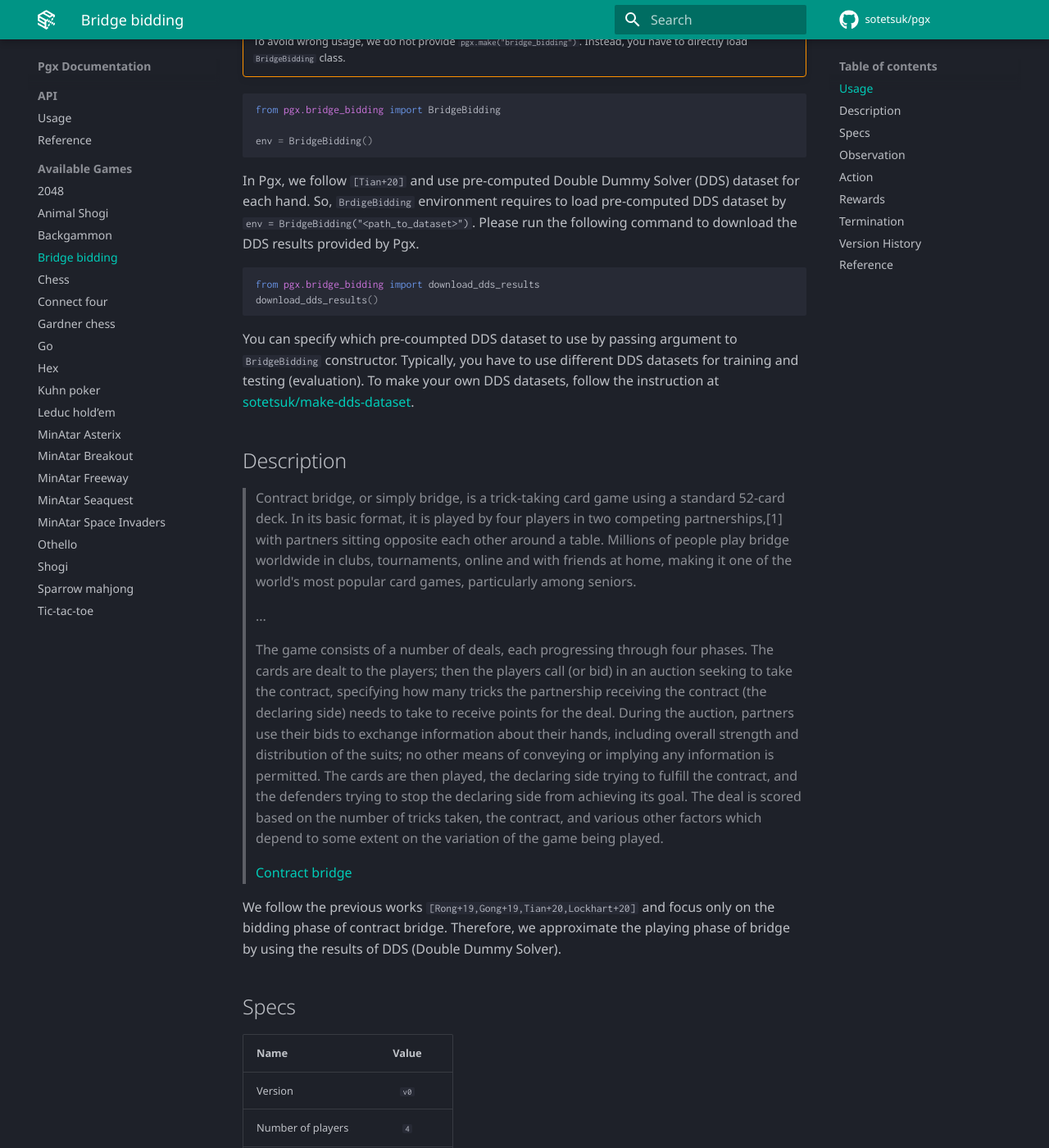
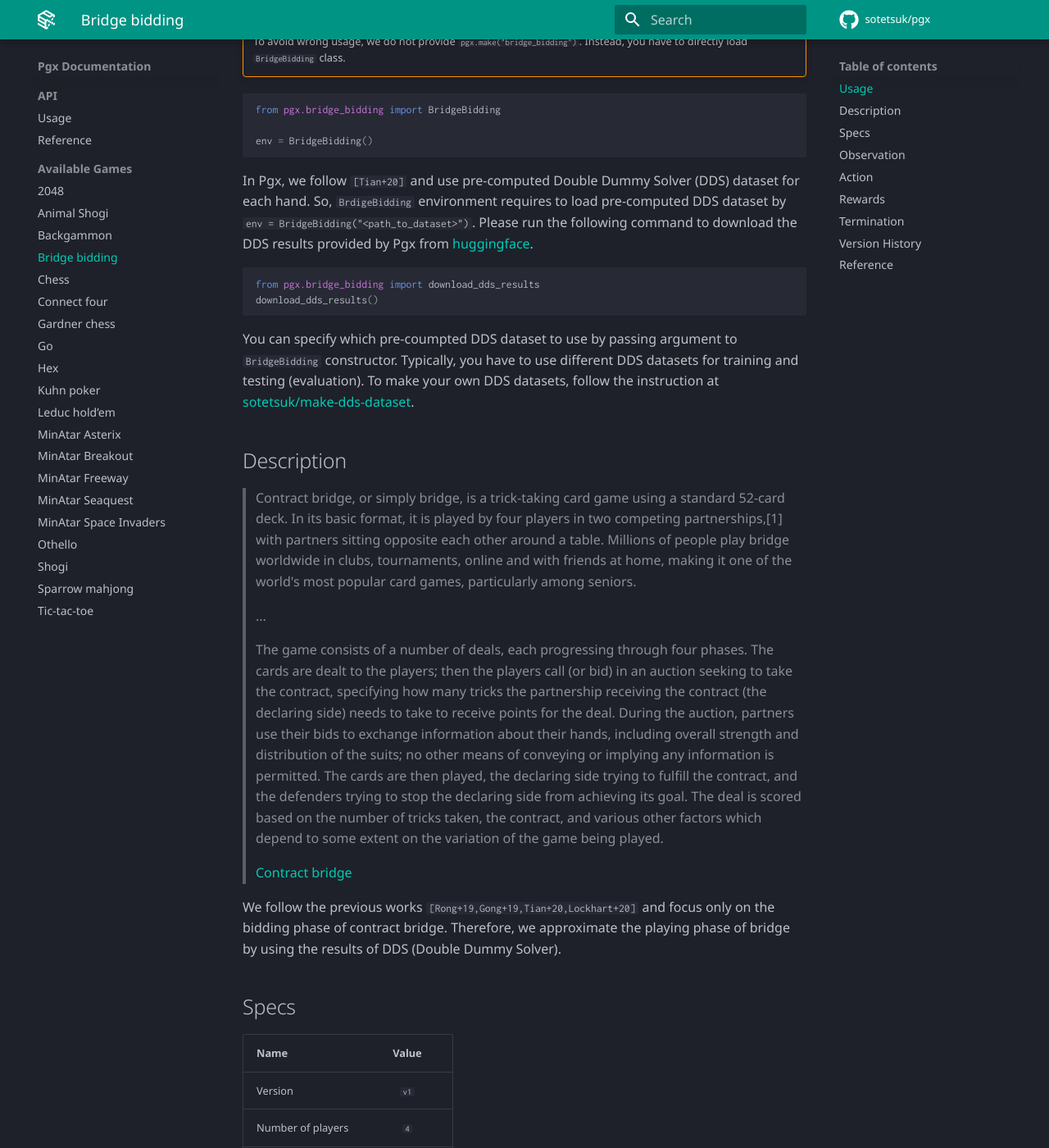
Before and after one commit to sotetsuk/pgx, an MkDocs documentation site: the page built from docs/bridge_bidding.md, in a window 1280 px wide and 1400 px high, scrolled down 537 px. Shown: the whole window at 82% size. Built offline with MkDocs 1.6.1 and Material for MkDocs 9.7.7, drawn with Linux system fonts in a browser that asks for light colours; comment, search, counter and statistics services are not loaded; some of the changed text lies outside the part shown.

Commit message:
[BridgeBidding] Update version (#1206)

````diff
--- a/docs/bridge_bidding.md
+++ b/docs/bridge_bidding.md
@@ -28,7 +28,7 @@ env = BridgeBidding()
 
 In Pgx, we follow `[Tian+20]` and use pre-computed Double Dummy Solver (DDS) dataset for each hand.
 So, `BrdigeBidding` environment requires to load pre-computed DDS dataset by `env = BridgeBidding("<path_to_dataset>")`.
-Please run the following command to download the DDS results provided by Pgx.
+Please run the following command to download the DDS results provided by Pgx from [huggingface](https://huggingface.co/datasets/sotetsuk/dds_dataset).
 
 ```py
 from pgx.bridge_bidding import download_dds_results
@@ -56,7 +56,7 @@ Therefore, we approximate the playing phase of bridge by using the results of DD
 
 | Name | Value |
 |:---|:----:|
-| Version | `v0` |
+| Version | `v1` |
 | Number of players | `4` |
 | Number of actions | `38` |
 | Observation shape | `(480,)` |
@@ -96,6 +96,7 @@ Terminates by three consecutive passes after the last bid.
 ## Version History
 
 - `v0` : Initial release (v1.0.0)
+- `v1` : Provide larger DDS dataset and improve the efficienct in [#1191](https://github.com/sotetsuk/pgx/pull/1191/files) (v2.1.2)
 
 ## Reference
 
````
Also changed, not shown: README.md (+1 -1 lines), 1 other file.
